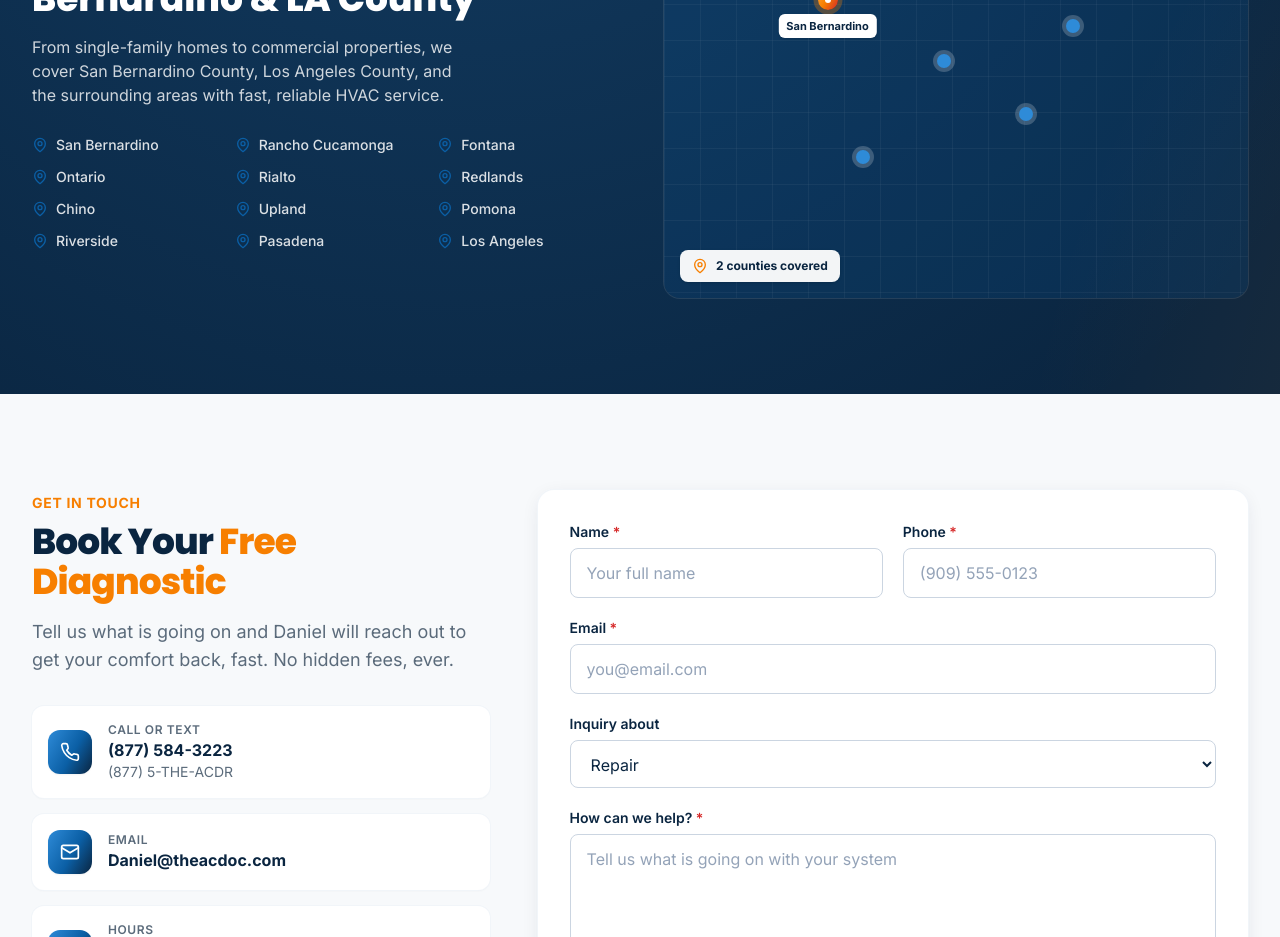
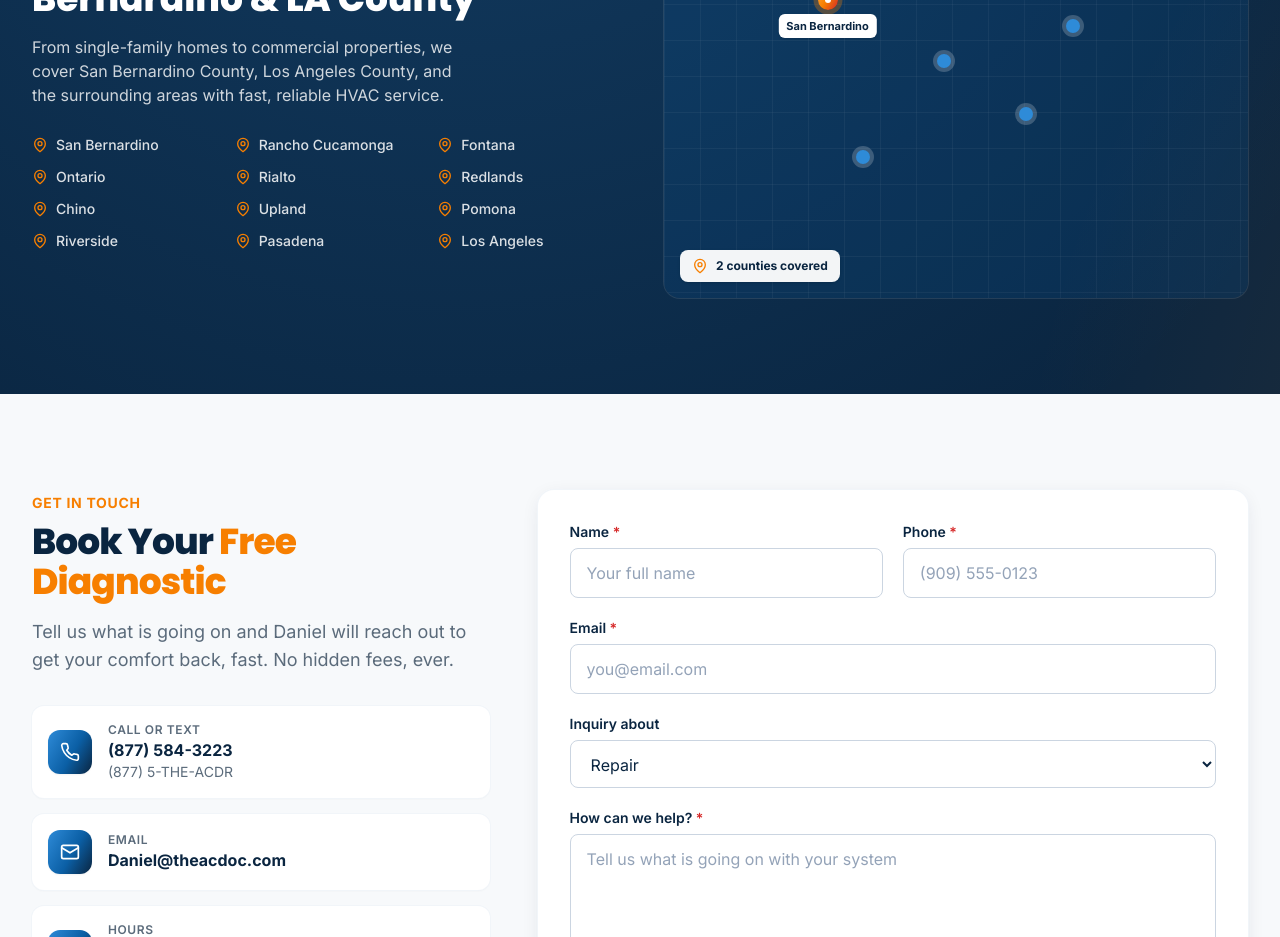
Before and after one commit to thinkfirststudios/theacdoctor, a React (Vite) app: page / in a window 1280 px wide. Shown: the part 4780-5717 px from the top of the page. Built offline with nearby package versions, Linux system fonts and the light colour scheme.

Commit message:
Make service-area city pins orange

```diff
--- a/src/components/ServiceArea.jsx
+++ b/src/components/ServiceArea.jsx
@@ -34,7 +34,7 @@ export default function ServiceArea() {
           <ul className="mt-7 grid grid-cols-2 gap-x-6 gap-y-3 sm:grid-cols-3">
             {CITIES.map((c) => (
               <li key={c} className="flex items-center gap-2 text-sm font-medium text-white/85">
-                <MapPin className="h-4 w-4 shrink-0 text-brand-blue" />
+                <MapPin className="h-4 w-4 shrink-0 text-brand-orange" />
                 {c}
               </li>
             ))}
```
